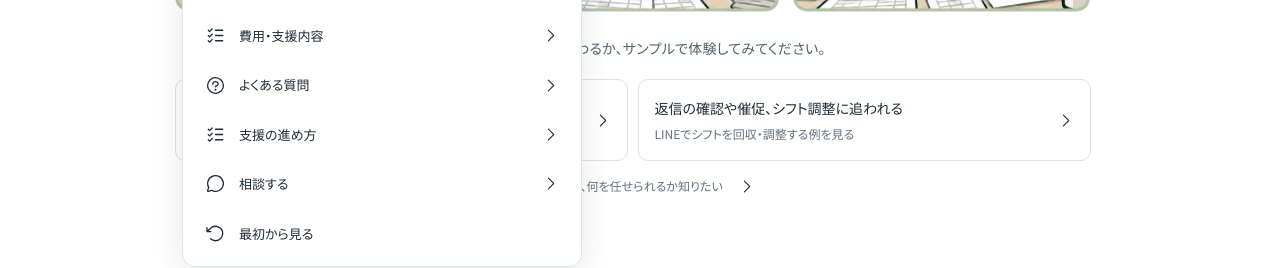
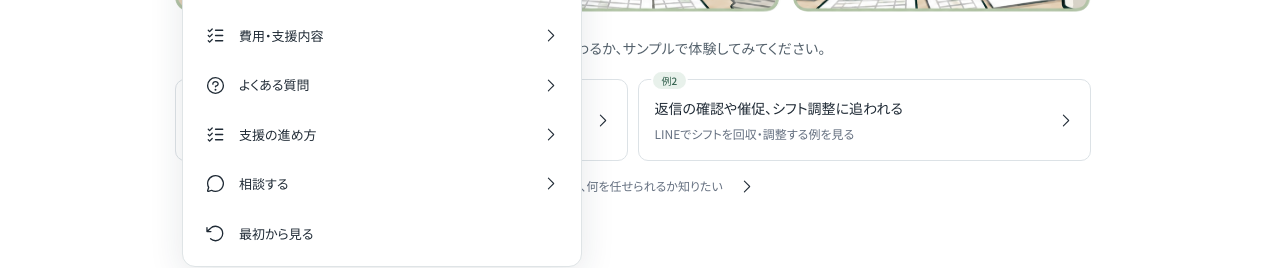
Before and after one commit to axhiz-dev/ishida-takuya, a Next.js app: page /business in a window 1280 px wide. Both pictures are taken after a click on the button "メニューから、できることを選ぶ". Shown: the part 421-689 px from the top of the page. Built offline with nearby package versions, Linux system fonts and the light colour scheme.

Commit message:
business: label sample cards with example badges

```diff
--- a/src/components/business/chat/BusinessChat.tsx
+++ b/src/components/business/chat/BusinessChat.tsx
@@ -37,7 +37,7 @@ const aggregateReportRequest = "確認した結果を、売上や入金状況が
 const aggregateSkillRequest = "OKです。毎月月末に、照合から月次レポートまで同じ形で作れるスキルにしてください。取引先の表記ルールと社内担当者も保存して、次回は今月分のExcelだけで進められるようにしたいです。前月との比較には過去のデータも使ってください。";
 
 type View = "experience" | "faq" | "pricing" | "process" | "contact";
-type Choice = { label: string; description?: string; action: () => void };
+type Choice = { label: string; description?: string; badge?: string; action: () => void };
 type ChoiceDock = {
   target: HTMLDivElement | null;
   active: string;
@@ -74,6 +74,7 @@ function Choices({ items, label, inline = false }: { items: Choice[]; label: str
       <div className={s.choices} role="group" aria-label={label}>
         {items.map((item, index) => (
           <button key={item.label} onClick={() => { dock.setDismissed(id); item.action(); }} data-multiline>
+            {item.badge && <span className={s.choiceExampleBadge} aria-hidden="true">{item.badge}</span>}
             <span><strong>{item.label}</strong>{item.description && <small>{item.description}</small>}</span>
             <span className={s.choiceTail}>
               <span className={s.choiceNumber} aria-hidden="true">{index + 1}</span>
@@ -251,12 +252,14 @@ export default function BusinessChat() {
                   items={[
                     {
                       label: "毎月、数字の照合と確認に時間がかかる",
+                      badge: "例1",
                       description:
                         "Excelの集計・照合の例を見る",
                       action: () => start("aggregate"),
                     },
                     {
                       label: "返信の確認や催促、シフト調整に追われる",
+                      badge: "例2",
                       description:
                         "LINEでシフトを回収・調整する例を見る",
                       action: () => start("shift"),
--- a/src/components/business/chat/chat.module.css
+++ b/src/components/business/chat/chat.module.css
@@ -1168,7 +1168,8 @@
 .introChoices { margin-top: 18px; }
 .introChoices .choicePanelHeader { display: none; }
 .introChoices .choices { display: grid; grid-template-columns: 1fr 1fr; gap: 10px; margin: 0; border: 0; padding: 0; background: none; }
-.introChoices .choices > button { border: 1px solid #dce2e6; border-radius: 10px; min-height: 82px; padding: 13px 16px; }
+.introChoices .choices > button { position: relative; border: 1px solid #dce2e6; border-radius: 10px; min-height: 82px; padding: 13px 16px; }
+.choiceExampleBadge { position: absolute; top: -10px; left: 12px; padding: 1px 9px; border: 2px solid #fff; border-radius: 999px; background: #e8f1eb; color: #376451; font-size: 10px; font-weight: 500; line-height: 1.5; white-space: nowrap; }
 .introChoices .choices > button strong { font-size: 14px; }
 .introChoices .choiceNumber { display: none; }
 .introChoices .choices > button:last-child { grid-column: 1 / -1; justify-self: center; width: auto; border: 0; min-height: 30px; padding: 2px 12px; }
```
